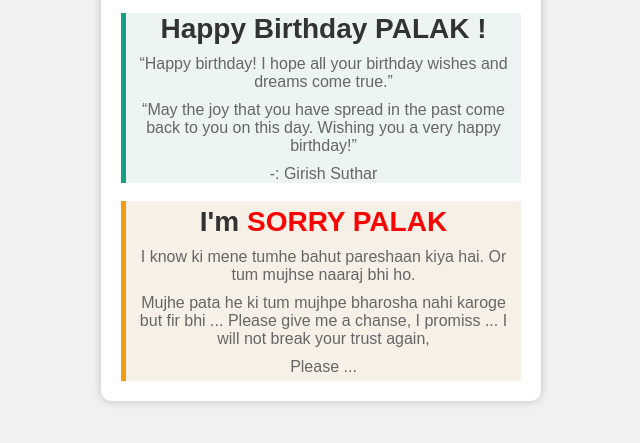
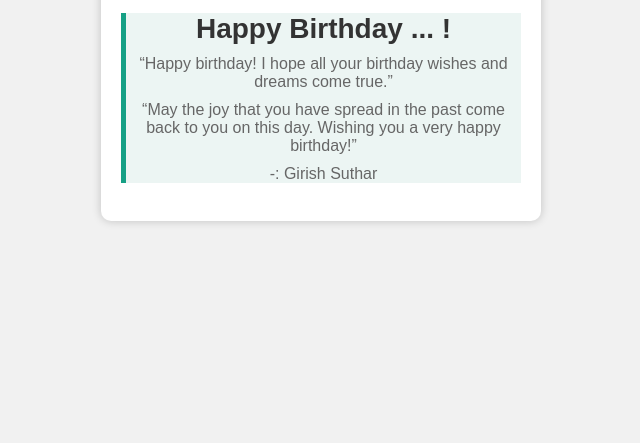
Before and after one commit to hellogirish07/Happy-birthday, a plain HTML site: page index.html in a window 1280 px wide. Shown: the part 273-716 px from the top of the page, without its empty margins (319-959 px from the left). Drawn offline with Linux system fonts and the light colour scheme.

Commit message:
Update index.html

```diff
--- a/index.html
+++ b/index.html
@@ -13,19 +13,12 @@
         <img src="https://thumbs.dreamstime.com/b/colorful-happy-birthday-cupcakes-candles-spelling-148323072.jpg"
             alt="Birthday Balloons" class="animate">
         <div class="wish">
-            <h1 class="animate">Happy Birthday PALAK !</h1>
+            <h1 class="animate">Happy Birthday ... !</h1>
             <p class="animate">“Happy birthday! I hope all your birthday wishes and dreams come true.”</p>
             <p class="animate">“May the joy that you have spread in the past come back to you on this day. Wishing you a very happy birthday!”</p>
             <p class="animate">-: Girish Suthar</p>
         </div>
         <br>
-        <div class="spacial-msg">
-            <h1>I'm <span>Sorry Palak</span></h1>
-            <p>I know ki mene tumhe bahut pareshaan kiya hai. Or tum mujhse naaraj bhi ho.</p>
-            <p>Mujhe pata he ki tum mujhpe bharosha nahi karoge but fir bhi ... Please give me a chanse, I promiss ... I
-                will not break your trust again, </p>
-            <p>Please ...</p>
-        </div>
     </div>
 </body>
 
```
